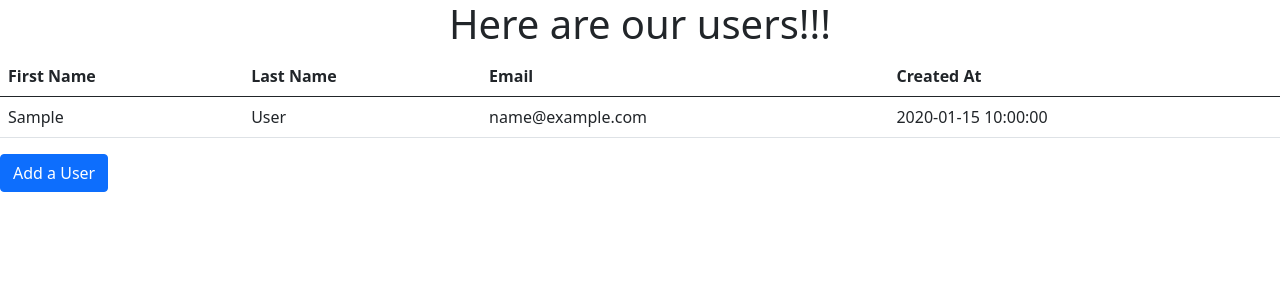
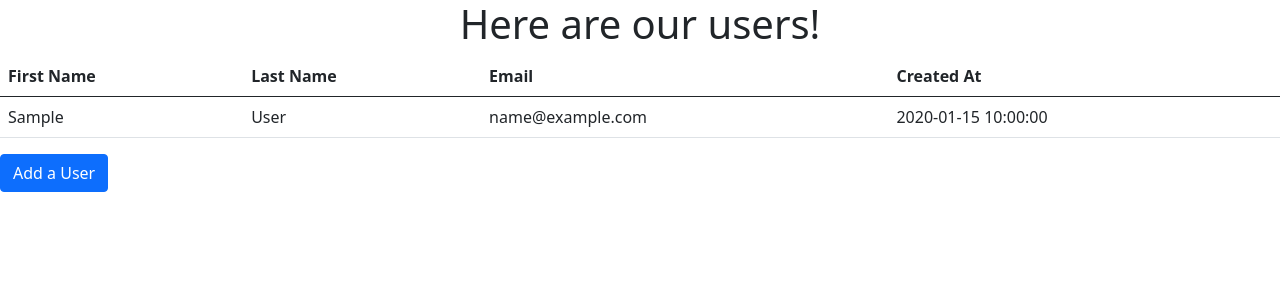
Before and after one commit to btarrant/addusers_app, a Flask app: page /users in a window 1280 px wide. Shown: the top 300 px of the page. Run offline with Flask 2, Linux system fonts and the light colour scheme; tables that the repository leaves empty or names only in its code hold one stand-in row (values such as "Sample post").

Commit message:
Changed H1 in users.html.

```diff
--- a/server.py
+++ b/server.py
@@ -22,6 +22,9 @@ def new():
 
 @app.route('/user/create', methods=['POST'])
 def create():
+    print(request.form)
+    return redirect('/users')
 
-    if __name__ == "__main__":
-        app.run(debug=True)
+
+if __name__ == "__main__":
+    app.run(debug=True)
--- a/templates/users.html
+++ b/templates/users.html
@@ -14,7 +14,7 @@
     <title>Users</title>
   </head>
   <body>
-    <h1 class="text-center">Here are our users!!!</h1>
+    <h1 class="text-center">Here are our users!</h1>
     <table class="table table-hover">
       <thead>
         <tr>
```
